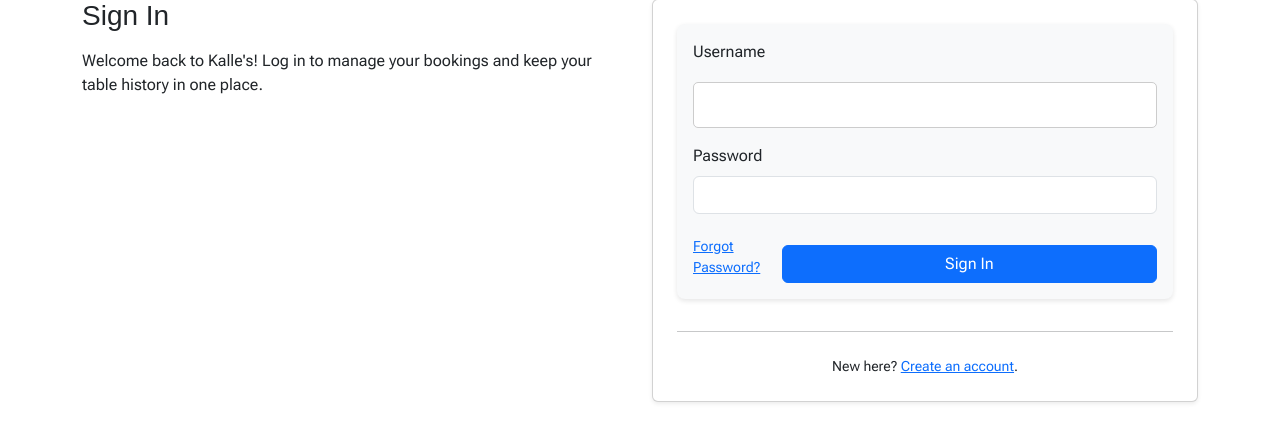
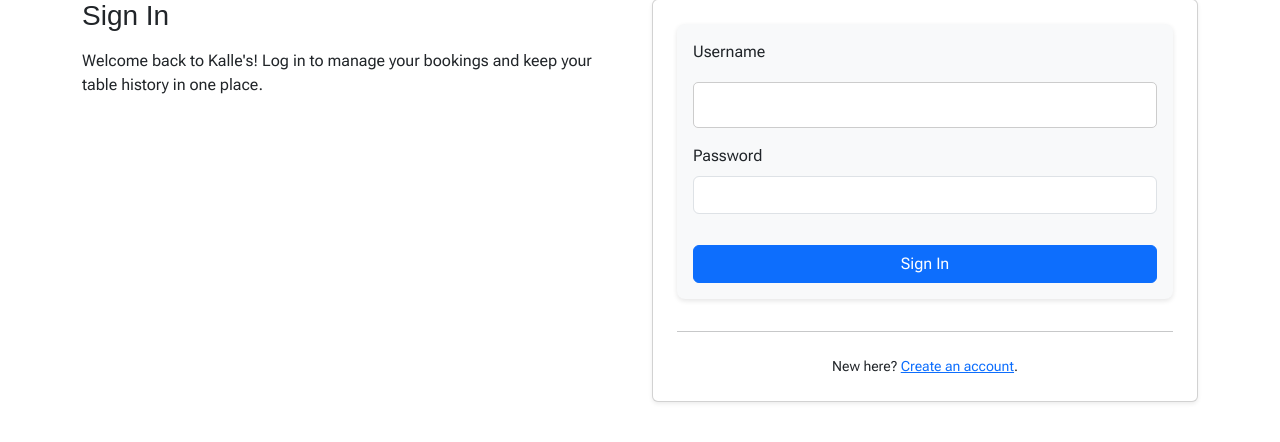
Before and after one commit to Blommis/kalles_restaurant, a Django app: page /account/login/ in a window 1280 px wide. Shown: the part 119-561 px from the top of the page. Run offline with Django 4.2, Linux system fonts and the light colour scheme; some libraries are stand-ins or nearby versions; some web fonts are replaced.

Commit message:
removed forgot password validation

```diff
--- a/templates/account/login.html
+++ b/templates/account/login.html
@@ -68,9 +68,7 @@
             {% endif %}
 
             <div class="d-flex justify-content-between align-items-center">
-              <a class="small" href="{% url 'account_reset_password' %}">
-                {% trans "Forgot Password?" %}
-              </a>
+
               <button class="btn btn-primary" type="submit">
                 {% trans "Sign In" %}
               </button>
```
